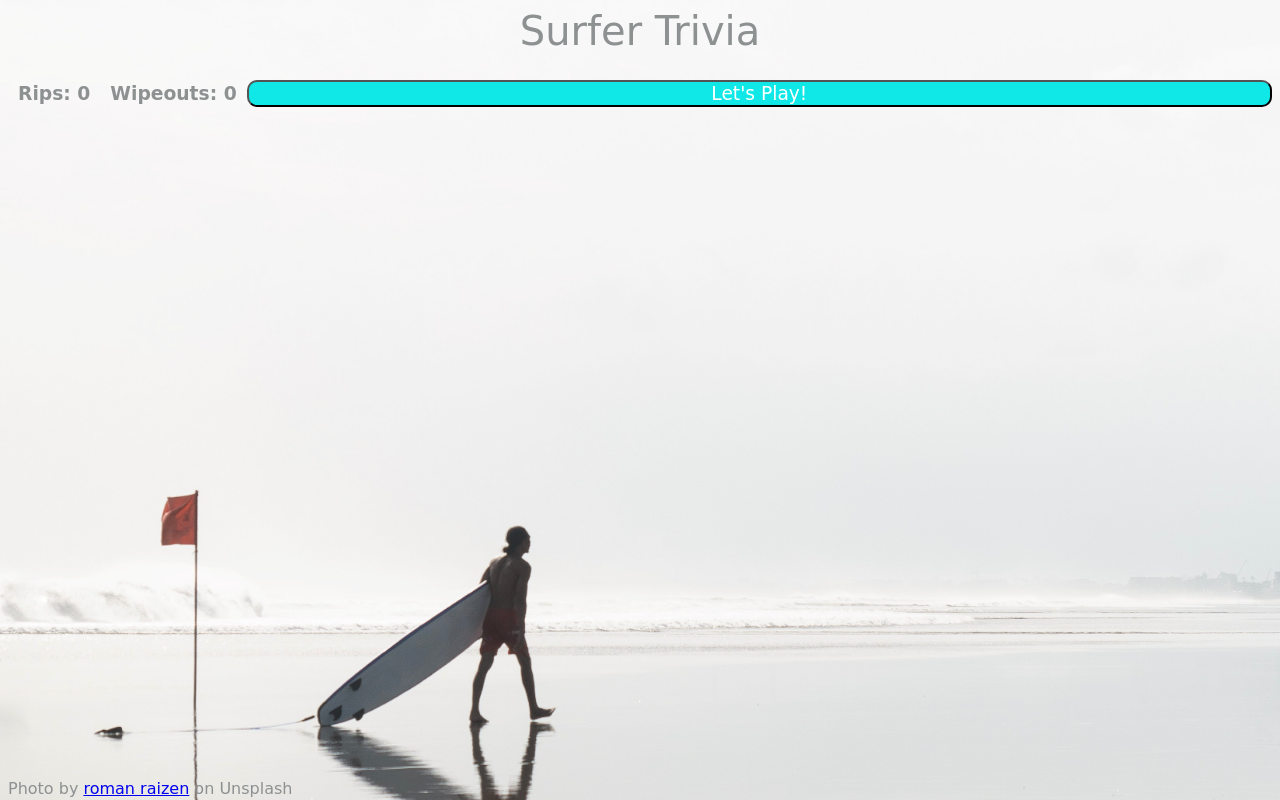
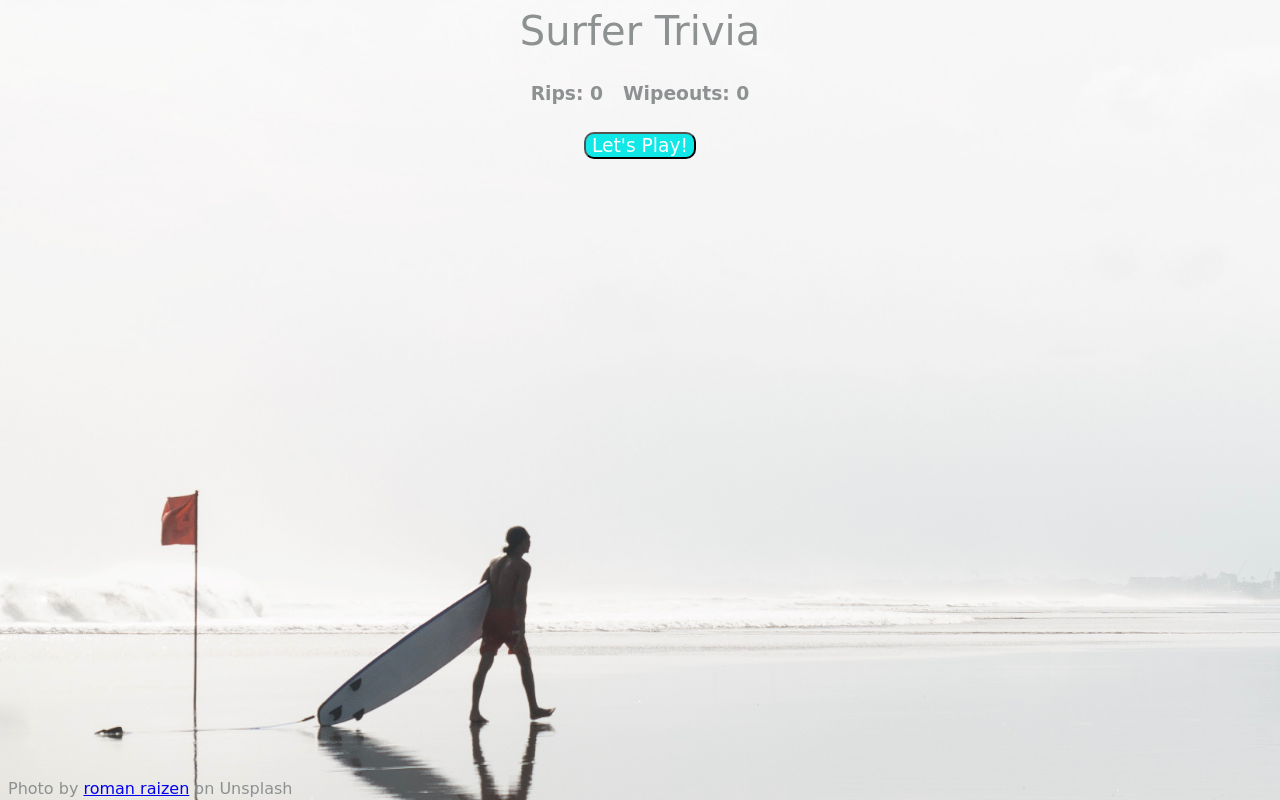
Before and after one commit to 2magpies/ga-seir-project-1, a plain HTML site: page index.html in a window 1280 px wide. Drawn offline with Linux system fonts and the light colour scheme; a web font is replaced by a local one.

Commit message:
Fixed background image (thank you! Rixio)

```diff
--- a/index.html
+++ b/index.html
@@ -21,9 +21,10 @@
         <h3 class="score rips">Rips: 0</h3>
         <h3 class="score wipeouts">Wipeouts: 0</h3>
 
-        <button id="play" class="letsPlay">Let's Play!</button>
+        <!-- <button id="play" class="letsPlay">Let's Play!</button> -->
       </div>
       <!--Q&A elements-->
+      <button id="play" class="letsPlay">Let's Play!</button>
 
       <!-- <div class="questionHint"><img src="" class="imageHint" /></div> -->
       <div class="qAndA">
--- a/style.css
+++ b/style.css
@@ -14,7 +14,6 @@ header {
 .footer {
   position: fixed;
   bottom: 2px;
-
 }
 
 .scoreBoard {
@@ -40,7 +39,9 @@ button {
   background-color: rgb(16, 231, 231);
   color: white;
   border-radius: 10px;
-  flex-grow: 1;
+  display: flex;
+  align-items: center;
+  margin: 0 auto;
 }
 
 button:hover {
@@ -90,7 +91,7 @@ button:hover {
   margin: 0 auto;
 }
 html {
-  background: url(/images/roman-raizen-1B-v3DikGL4-unsplash.jpg) no-repeat
+  background: url('./images/roman-raizen-1B-v3DikGL4-unsplash.jpg') no-repeat
     center center fixed;
   -webkit-background-size: cover;
   -moz-background-size: cover;
```
Also changed, not shown: 1 other file.
